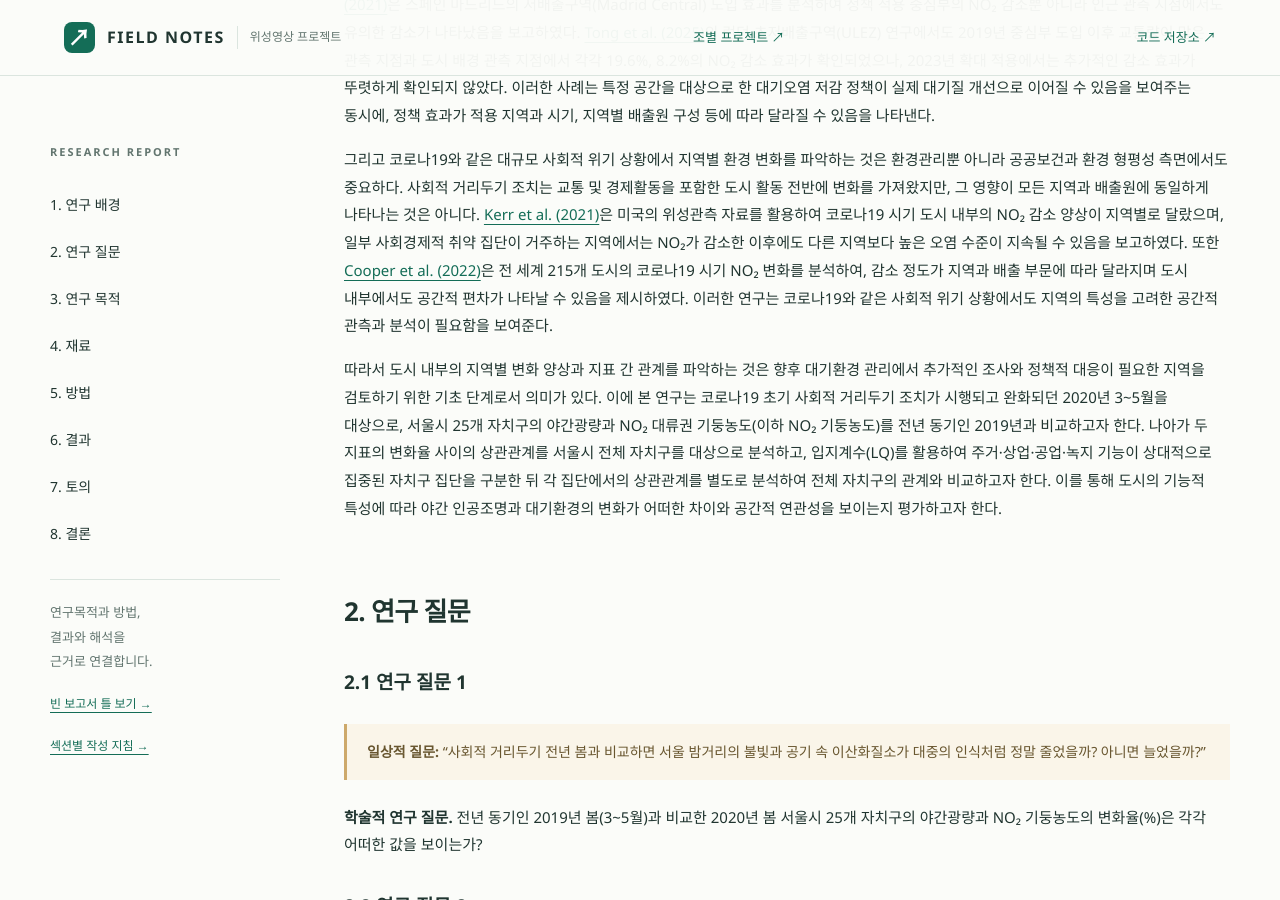
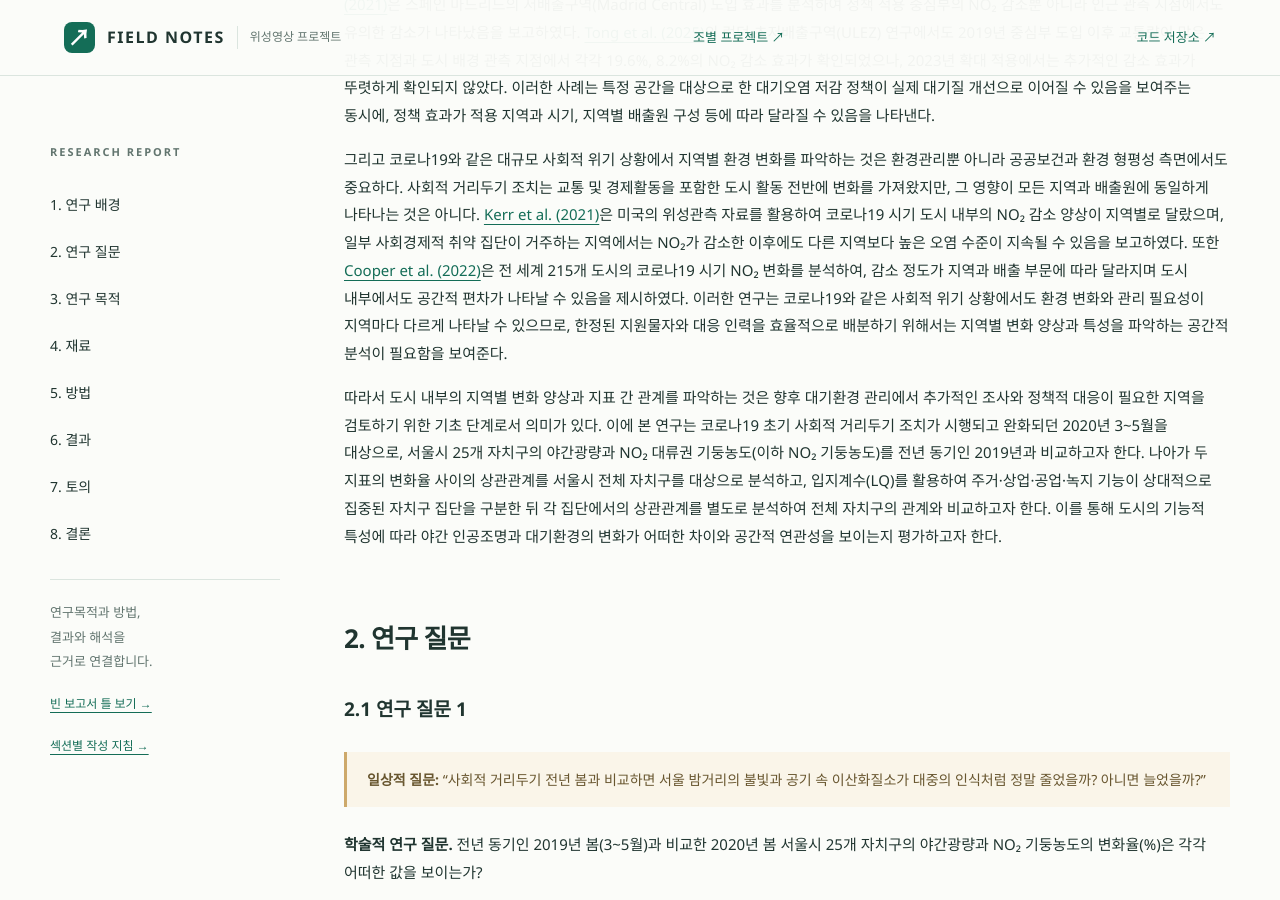
Before and after one commit to rlawkdgns3550-cmyk/surveying2_team03, a Jekyll site: the page built from docs/index.md, in a window 1280 px wide and 900 px high, scrolled down 4558 px. Built offline with Jekyll 4.4.1, drawn with Linux system fonts in a browser that asks for light colours.

Commit message:
Update index.md

```diff
--- a/docs/index.md
+++ b/docs/index.md
@@ -36,7 +36,7 @@ badge: "빈 학술 보고서 틀"
 
 이러한 공간적 분석의 필요성은 환경 정책의 방향과도 연결된다. 세계보건기구(WHO)는 정책 담당자와 시민이 각 지역의 대기오염 배출원 및 오염 기여도를 파악하고, 이를 바탕으로 효과적인 배출 저감 전략을 수립해야 한다고 제시하고 있다. 특히 배출원 분석과 지역별 특성을 고려한 정책적 대응의 중요성을 강조한다. [WHO (2024), Air pollution: Personal interventions and risk communication](https://www.who.int/news-room/questions-and-answers/item/air-pollution-personal-interventions-and-risk-communication). 실제로 [Salas et al. (2021)](https://doi.org/10.1016/j.trd.2020.102689)은 스페인 마드리드의 저배출구역(Madrid Central) 도입 효과를 분석하여 정책 적용 중심부의 NO₂ 감소뿐 아니라 인근 관측 지점에서도 유의한 감소가 나타났음을 보고하였다. [Tong et al. (2025)](https://doi.org/10.1038/s44407-025-00030-9)의 런던 초저배출구역(ULEZ) 연구에서도 2019년 중심부 도입 이후 교통량이 많은 관측 지점과 도시 배경 관측 지점에서 각각 19.6%, 8.2%의 NO₂ 감소 효과가 확인되었으나, 2023년 확대 적용에서는 추가적인 감소 효과가 뚜렷하게 확인되지 않았다. 이러한 사례는 특정 공간을 대상으로 한 대기오염 저감 정책이 실제 대기질 개선으로 이어질 수 있음을 보여주는 동시에, 정책 효과가 적용 지역과 시기, 지역별 배출원 구성 등에 따라 달라질 수 있음을 나타낸다.
 
-그리고 코로나19와 같은 대규모 사회적 위기 상황에서 지역별 환경 변화를 파악하는 것은 환경관리뿐 아니라 공공보건과 환경 형평성 측면에서도 중요하다. 사회적 거리두기 조치는 교통 및 경제활동을 포함한 도시 활동 전반에 변화를 가져왔지만, 그 영향이 모든 지역과 배출원에 동일하게 나타나는 것은 아니다. [Kerr et al. (2021)](https://doi.org/10.1073/pnas.2022409118)은 미국의 위성관측 자료를 활용하여 코로나19 시기 도시 내부의 NO₂ 감소 양상이 지역별로 달랐으며, 일부 사회경제적 취약 집단이 거주하는 지역에서는 NO₂가 감소한 이후에도 다른 지역보다 높은 오염 수준이 지속될 수 있음을 보고하였다. 또한 [Cooper et al. (2022)](https://doi.org/10.1038/s41586-021-04229-0)은 전 세계 215개 도시의 코로나19 시기 NO₂ 변화를 분석하여, 감소 정도가 지역과 배출 부문에 따라 달라지며 도시 내부에서도 공간적 편차가 나타날 수 있음을 제시하였다. 이러한 연구는 코로나19와 같은 사회적 위기 상황에서도 지역의 특성을 고려한 공간적 관측과 분석이 필요함을 보여준다.
+그리고 코로나19와 같은 대규모 사회적 위기 상황에서 지역별 환경 변화를 파악하는 것은 환경관리뿐 아니라 공공보건과 환경 형평성 측면에서도 중요하다. 사회적 거리두기 조치는 교통 및 경제활동을 포함한 도시 활동 전반에 변화를 가져왔지만, 그 영향이 모든 지역과 배출원에 동일하게 나타나는 것은 아니다. [Kerr et al. (2021)](https://doi.org/10.1073/pnas.2022409118)은 미국의 위성관측 자료를 활용하여 코로나19 시기 도시 내부의 NO₂ 감소 양상이 지역별로 달랐으며, 일부 사회경제적 취약 집단이 거주하는 지역에서는 NO₂가 감소한 이후에도 다른 지역보다 높은 오염 수준이 지속될 수 있음을 보고하였다. 또한 [Cooper et al. (2022)](https://doi.org/10.1038/s41586-021-04229-0)은 전 세계 215개 도시의 코로나19 시기 NO₂ 변화를 분석하여, 감소 정도가 지역과 배출 부문에 따라 달라지며 도시 내부에서도 공간적 편차가 나타날 수 있음을 제시하였다. 이러한 연구는 코로나19와 같은 사회적 위기 상황에서도 환경 변화와 관리 필요성이 지역마다 다르게 나타날 수 있으므로, 한정된 지원물자와 대응 인력을 효율적으로 배분하기 위해서는 지역별 변화 양상과 특성을 파악하는 공간적 분석이 필요함을 보여준다.
 
 따라서 도시 내부의 지역별 변화 양상과 지표 간 관계를 파악하는 것은 향후 대기환경 관리에서 추가적인 조사와 정책적 대응이 필요한 지역을 검토하기 위한 기초 단계로서 의미가 있다. 이에 본 연구는 코로나19 초기 사회적 거리두기 조치가 시행되고 완화되던 2020년 3~5월을 대상으로, 서울시 25개 자치구의 야간광량과 NO₂ 대류권 기둥농도(이하 NO₂ 기둥농도)를 전년 동기인 2019년과 비교하고자 한다. 나아가 두 지표의 변화율 사이의 상관관계를 서울시 전체 자치구를 대상으로 분석하고, 입지계수(LQ)를 활용하여 주거·상업·공업·녹지 기능이 상대적으로 집중된 자치구 집단을 구분한 뒤 각 집단에서의 상관관계를 별도로 분석하여 전체 자치구의 관계와 비교하고자 한다. 이를 통해 도시의 기능적 특성에 따라 야간 인공조명과 대기환경의 변화가 어떠한 차이와 공간적 연관성을 보이는지 평가하고자 한다.
 
```
